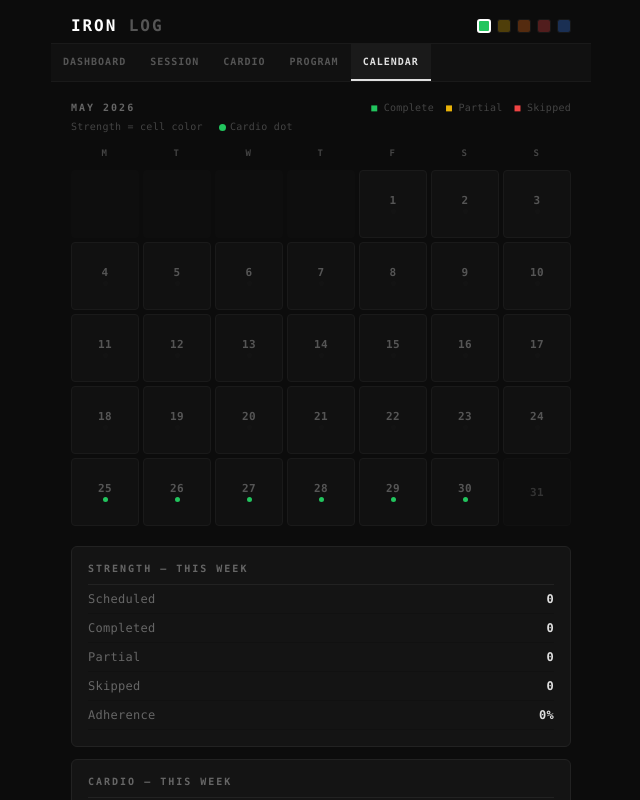
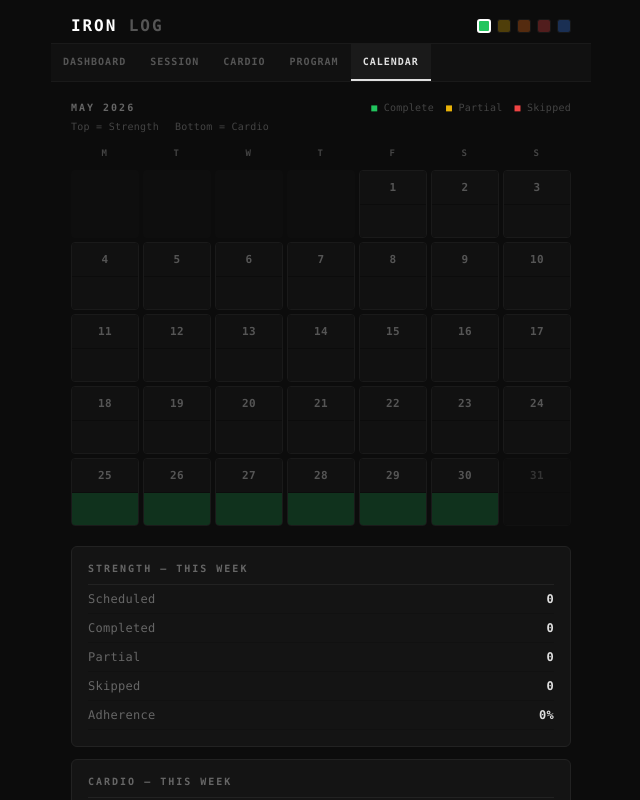
Before and after one commit to blairdom/iron-log, a React (Vite) app: page / in a window 1280 px wide. Both pictures are taken after a click on the button "CALENDAR". Shown: the top 800 px of the page, without its empty margins (319-959 px from the left). Built offline with nearby package versions, Linux system fonts and the light colour scheme.

Commit message:
Calendar: split cell top=strength bottom=cardio

```diff
--- a/src/views/CalendarView.tsx
+++ b/src/views/CalendarView.tsx
@@ -18,11 +18,6 @@ const STATUS_COLORS = {
   future:   { bg: "#0e0e0e",              border: "#111",    color: "#333"    },
 };
 
-const CARDIO_DOT_COLORS: Record<string, string> = {
-  complete: "#22c55e",
-  skipped:  "#ef4444",
-  none:     "#1a1a1a",
-};
 
 export default function CalendarView() {
   const { state } = useApp();
@@ -108,13 +103,10 @@ export default function CalendarView() {
         </div>
       </div>
 
-      {/* Legend for dots */}
+      {/* Legend */}
       <div style={{ display: "flex", gap: 16, marginTop: 8, fontSize: 10, color: "#444", fontFamily: FONT }}>
-        <span>Strength = cell color</span>
-        <span>
-          <span style={{ display: "inline-block", width: 7, height: 7, borderRadius: "50%", background: "#22c55e", verticalAlign: "middle", marginRight: 4 }} />
-          Cardio dot
-        </span>
+        <span>Top = Strength</span>
+        <span>Bottom = Cardio</span>
       </div>
 
       {/* Calendar Grid */}
@@ -128,10 +120,9 @@ export default function CalendarView() {
           if (!day) {
             return <div key={i} style={{ aspectRatio: "1", background: "#0e0e0e", borderRadius: 4 }} />;
           }
+          const isFuture = dateStr(day) > today;
           const sc = STATUS_COLORS[getStrengthStatus(day)];
-          const cardioStatus = getCardioStatus(day);
-          const dotColor = CARDIO_DOT_COLORS[cardioStatus];
-          const isFuture = dateStr(day) > today;
+          const cs = STATUS_COLORS[isFuture ? "future" : getCardioStatus(day)];
 
           return (
             <div
@@ -140,28 +131,31 @@ export default function CalendarView() {
                 aspectRatio: "1",
                 display: "flex",
                 flexDirection: "column",
+                borderRadius: 4,
+                overflow: "hidden",
+                border: `1px solid ${sc.border}`,
+              }}
+            >
+              {/* Top half — Strength */}
+              <div style={{
+                flex: 1,
+                display: "flex",
                 alignItems: "center",
                 justifyContent: "center",
-                gap: 3,
                 background: sc.bg,
-                border: `1px solid ${sc.border}`,
-                borderRadius: 4,
-                position: "relative",
-              }}
-            >
-              <span style={{ color: sc.color, fontSize: 11, fontWeight: 600, fontFamily: FONT, lineHeight: 1 }}>
+                fontSize: 11,
+                fontWeight: 600,
+                color: sc.color,
+                fontFamily: FONT,
+                borderBottom: "1px solid #0c0c0c",
+              }}>
                 {day}
-              </span>
-              {/* Cardio dot — only show for past/today */}
-              {!isFuture && (
-                <div style={{
-                  width: 5,
-                  height: 5,
-                  borderRadius: "50%",
-                  background: dotColor,
-                  opacity: cardioStatus === "none" ? 0.3 : 1,
-                }} />
-              )}
+              </div>
+              {/* Bottom half — Cardio */}
+              <div style={{
+                flex: 1,
+                background: cs.bg,
+              }} />
             </div>
           );
         })}
```
